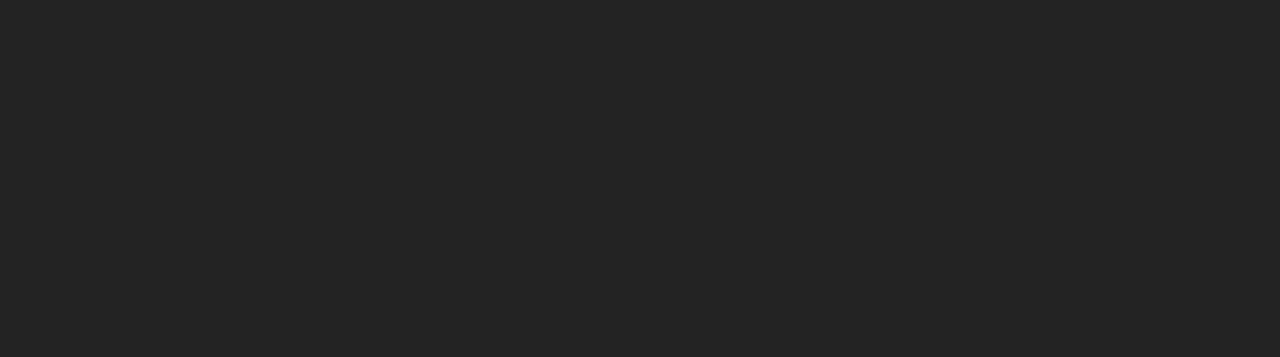
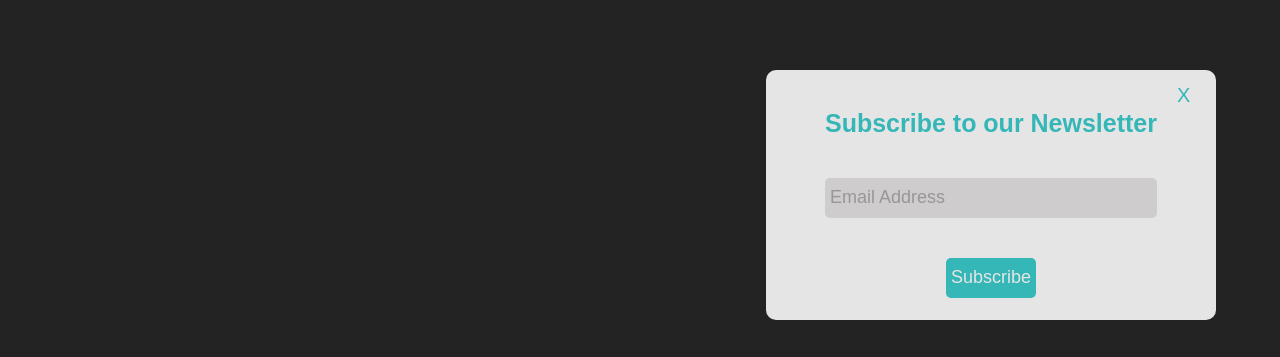
Before and after one commit to chloe-js/blog-react-frontend, a React (Create React App) app: page / in a window 1280 px wide. Shown: the part 440-797 px from the top of the page. Built offline with nearby package versions, Linux system fonts and the light colour scheme; no server answers; a web font is replaced by a local one.

Commit message:
changed addnewpost

```diff
--- a/src/MainContent.css
+++ b/src/MainContent.css
@@ -47,12 +47,20 @@ ul {
 
 .main-holder {
   display: flex;
-  background-image: linear-gradient(#181818, #232324);
+
   justify-content: center;
-  padding: 50px;
+  padding: 10px;
+  margin-top: 50px;
   text-align: left;
 }
-
+.main-holder-fake {
+  width: fit-content;
+}
+.main-holder-cover {
+  display: flex;
+  justify-content: center;
+  background-image: linear-gradient(#181818, #232324);
+}
 .main-image {
   max-width: 600px;
   border-radius: 10px;
@@ -288,12 +296,17 @@ button:focus {
 }
 
 .-main {
-  background-color: #181818;
+  margin-left: 95.5%;
+  margin-bottom: 10%;
+  color: #35b6b7;
   align-self: flex-end;
-  margin-left: -50px;
-  margin-bottom: 15px;
   padding: 5px;
+  left: 50%;
   border-radius: 5px;
+}
+
+.-main:hover {
+  color: #103a3a;
 }
 
 .newsletter-holder {
@@ -313,11 +326,17 @@ button:focus {
   display: flex;
   flex-direction: column;
   justify-content: space-evenly;
+  text-align: center;
+}
+
+.newsletter-form-holder {
+  display: flex;
+  justify-content: center;
 }
 
 .newsletter-form {
   display: flex;
-
+  width: 100%;
   flex-direction: column;
   justify-content: space-between;
   align-items: center;
@@ -353,6 +372,7 @@ button:focus {
 }
 
 .newsletter-title {
+  font-size: 25px;
   color: #35b6b7;
 }
 
--- a/src/components/Homepage.js
+++ b/src/components/Homepage.js
@@ -1,6 +1,7 @@
 import MainContent from "./MainContent";
 import Slider from "./Slider";
 import React, { useState, useEffect } from "react";
+import Newsletter from "./Newsletter";
 
 export default function Homepage() {
   const [posts, setPosts] = useState([]);
@@ -15,6 +16,7 @@ export default function Homepage() {
 
   return (
     <div className="width">
+      <Newsletter />
       <MainContent posts={posts} />
       <Slider posts={posts} />
     </div>
--- a/src/components/MainContent.js
+++ b/src/components/MainContent.js
@@ -10,9 +10,9 @@ export default function MainContent({ posts }) {
   return (
     <div>
       {firstPost !== "" ? (
-        <article className="main-holder">
-          <Newsletter />
-          <Link to={"/article/" + firstPost.id}>
+        <article className="main-holder-cover">
+          <div className="main-holder-fake">
+            <Link to={"/article/" + firstPost.id} className="main-holder">
               <div>
                 <div className="main-title-holder">
                   <h1 className="main-title">{firstPost.title}</h1>
@@ -22,15 +22,18 @@ export default function MainContent({ posts }) {
                 </div>
                 <div className="date-holder">
                   <time className="-date">
-                  {new Date(firstPost.lastUpdate).toLocaleDateString("en-GB", {
+                    {new Date(firstPost.lastUpdate).toLocaleDateString(
+                      "en-GB",
+                      {
                         year: "numeric",
                         month: "long",
                         day: "numeric",
-                  })}
+                      }
+                    )}
                   </time>
                 </div>
               </div>
-          </Link>
+
               <div className="main-image-holder">
                 <img
                   alt={firstPost.title + " image"}
@@ -38,9 +41,11 @@ export default function MainContent({ posts }) {
                   className="main-image"
                 ></img>
               </div>
-          <Link to={"/edit/" + firstPost.id} className="-main edit">
+            </Link>
+            <Link to={"/edit/" + firstPost.id} className="-main">
               Edit
             </Link>
+          </div>
         </article>
       ) : (
         <></>
--- a/src/components/Newsletter.js
+++ b/src/components/Newsletter.js
@@ -20,7 +20,7 @@ export default function Newsletter() {
           <div>
             <h1 className="newsletter-title">Subscribe to our Newsletter</h1>
           </div>
-          <div>
+          <div className="newsletter-form-holder">
             <form className="newsletter-form">
               <input
                 type="text"
```
Lines whose indentation alone changed are shown as unchanged.
